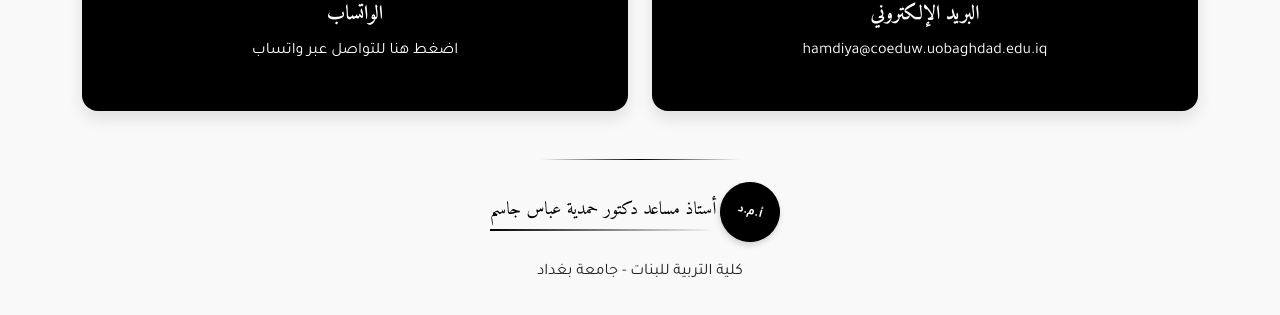
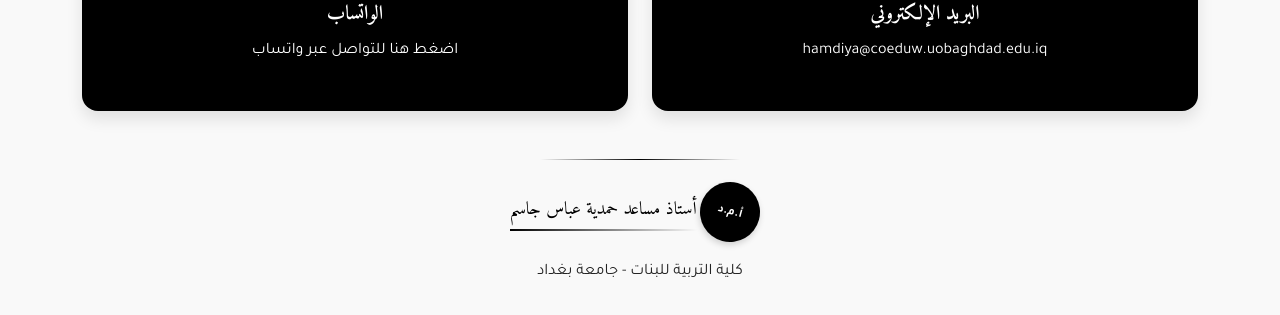
Before and after one commit to abodxdme/Hamdiya-Abass, a plain HTML site: page index.html in a window 1280 px wide. Shown: the part 1929-2244 px from the top of the page. Drawn offline with nearby package versions, Linux system fonts and the light colour scheme.

Commit message:
Update index.html

```diff
--- a/index.html
+++ b/index.html
@@ -488,7 +488,7 @@
 
   <footer class="footer-signature">
     <div class="seal">أ.م.د</div>
-    <div class="signature">أستاذ مساعد دكتور حمدية عباس جاسم</div>
+    <div class="signature">أستاذ مساعد حمدية عباس جاسم</div>
     <p class="mt-3">كلية التربية للبنات - جامعة بغداد</p>
   </footer>
 
```
